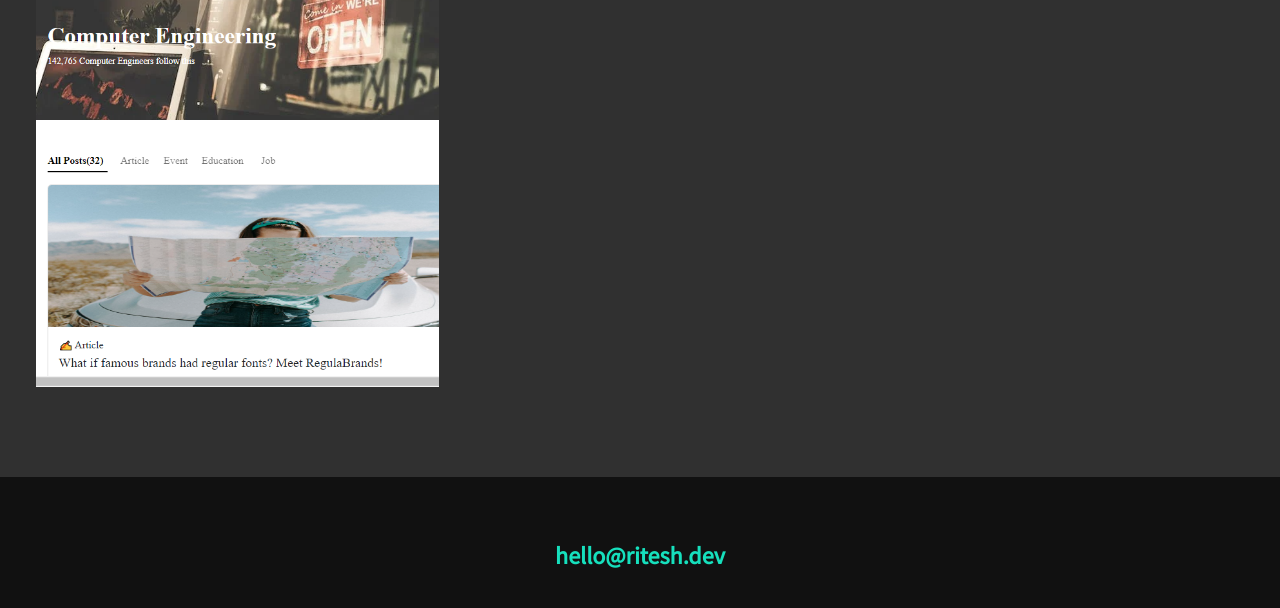
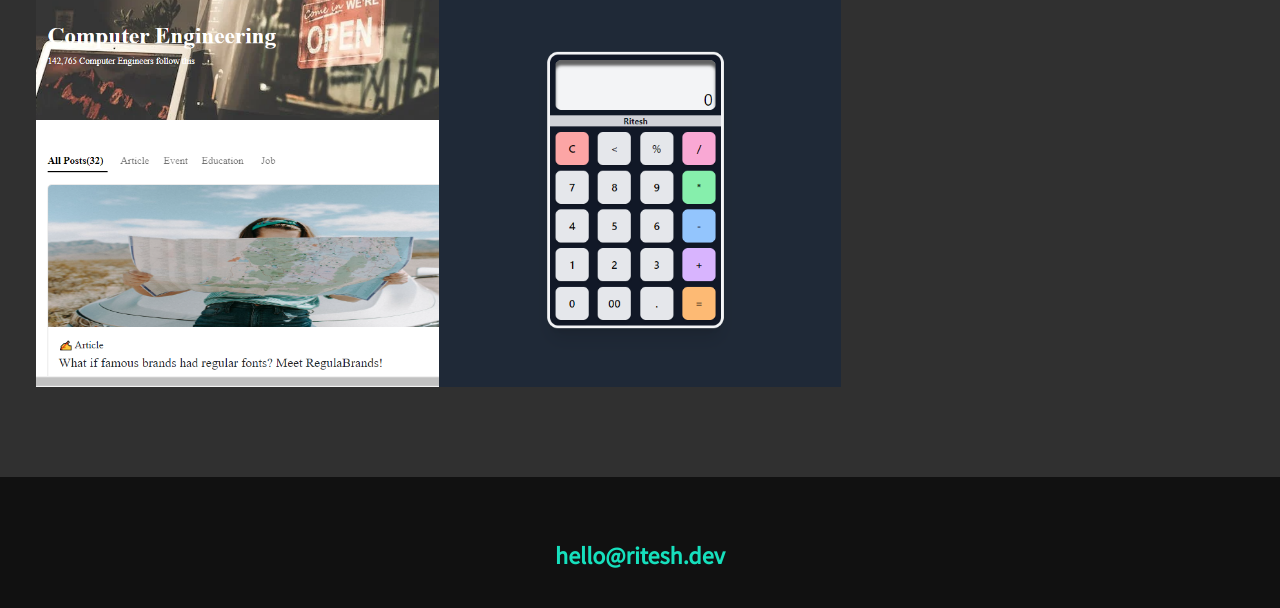
Before and after one commit to riteshwho/Portfolio_website, a plain HTML site: page index.html in a window 1280 px wide. Shown: the part 3772-4380 px from the top of the page. Drawn offline with nearby package versions, Linux system fonts and the light colour scheme.

Commit message:
calculator added

```diff
--- a/index.html
+++ b/index.html
@@ -226,7 +226,13 @@
       >
         <img src="images/blog.png" alt="" class="portfolio__img" />
       </a>
-
+       <!--portfolio item 04-->
+       <a
+       href="https://650c8a45f9bfbd14fa8e13f4--cheery-cajeta-f11a46.netlify.app/"
+       class="portfolio__item"
+     >
+       <img src="images/calc.PNG" alt="" class="portfolio__img" />
+     </a>
 
 
         <!--https://www.instagram.com/p/COMdJh2hOwi/
```
Also changed, not shown: images/calc.PNG (added).
